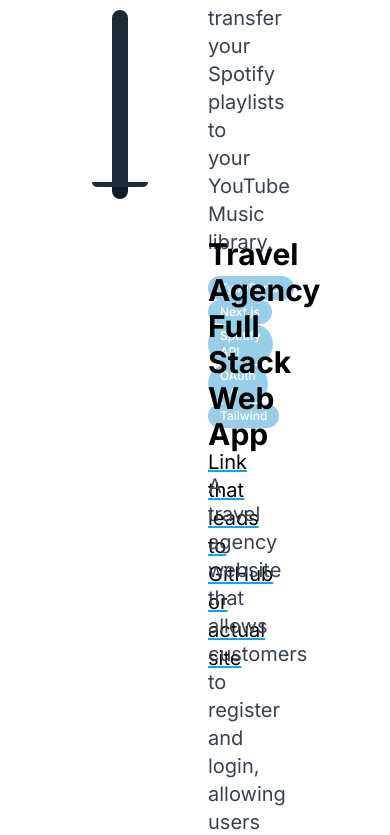
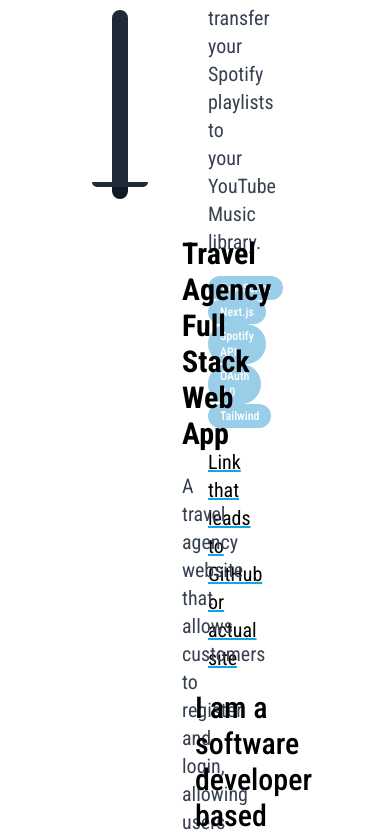
Before and after one commit to amka-tsendjargal/PersonalSiteV2, a Next.js app: page / in a window 390 px wide. Shown: the part 1162-1997 px from the top of the page. Built offline with nearby package versions, Linux system fonts and the light colour scheme.

Commit message:
changed font and added about me section

```diff
--- /dev/null
+++ b/app/AboutMe.jsx
@@ -0,0 +1,19 @@
+export default function AboutMe() {
+    return (
+        <div id="about" className="flex w-screen min-h-screen">
+            <div className="flex flex-row items-center w-full h-screen p-28">
+                <div className="w-1/2">
+                    <h1 className="text-6xl">About</h1>
+                    <h1 className="text-6xl">Me</h1>
+                </div>
+                <div className="flex flex-col w-1/2">
+                    <h1 className="text-3xl font-medium">I am a software developer based in</h1>
+                    <h1 className="text-3xl font-medium mb-4">Calgary, Alberta.</h1>
+                    <h1 className="text-2xl mb-4">My previous background is in Astrophysics from the University of Calgary, which is also where I was introduced to programming for the first time.</h1>
+                    <h1 className="text-2xl mb-4">Now I&apos;m enrolled in the Object-Oriented Software Development program at SAIT, currently looking for internship and junior roles. In my free time, I&apos;m either working on personal project or planning the next one.</h1>
+                    <h1 className="text-2xl mb-4">When I&apos;m not at the computer, I&apos;m usually playing volleyball or being a nuiscence to my dog.</h1>
+                </div>
+            </div>
+        </div>
+    )
+}
--- a/app/Navbar.jsx
+++ b/app/Navbar.jsx
@@ -17,7 +17,7 @@
                         <a href="#projects" className="block py-2 px-3 rounded hover:bg-gray-100 md:hover:bg-transparent md:border-0 md:p-0">Projects</a>
                         </li>
                         <li>
-                        <a href="#" className="block py-2 px-3 rounded hover:bg-gray-100 md:hover:bg-transparent md:border-0 md:p-0">About Me</a>
+                        <a href="#about" className="block py-2 px-3 rounded hover:bg-gray-100 md:hover:bg-transparent md:border-0 md:p-0">About Me</a>
                         </li>
                         <li>
                         <a href="#" className="block py-2 px-3 rounded hover:bg-gray-100 md:hover:bg-transparent md:border-0 md:p-0 ">Contact</a>
--- a/app/Project.jsx
+++ b/app/Project.jsx
@@ -5,10 +5,11 @@
     stack,
     description,
     demoImage = "https://flowbite.s3.amazonaws.com/docs/device-mockups/laptop-screen.png",
-    projectLink = "https://github.com/amka-tsendjargal?tab=repositories"
+    projectLink = "https://github.com/amka-tsendjargal?tab=repositories",
+    reverse = false
 }) {
     return (
-        <div className="flex items-center h-screen w-full p-28">
+        <div className={`flex items-center h-screen w-full p-28 ${reverse ? 'flex-row-reverse' : ''}`}>
             <div className="w-1/2">
                 <div className="relative mx-auto border-gray-800 bg-gray-800 border-[8px] rounded-t-xl h-[172px] max-w-[301px] md:h-[294px] md:max-w-[512px]">
                     <div className="rounded-lg overflow-hidden h-[156px] md:h-[278px] bg-white">
--- a/app/ProjectsSection.jsx
+++ b/app/ProjectsSection.jsx
@@ -10,7 +10,8 @@
             <Project title={"Travel Agency Full Stack Web App"}
                      stack={["C#", "ASP.NET Core", "MSSQL", "Bootstrap"]}
                      description={"A travel agency website that allows customers to register and login, allowing users to view products/packages offered by the agency as well as view their past purchases and transactions."}
-                     projectLink="https://github.com/amka-tsendjargal/Workshop5"/>
+                     projectLink="https://github.com/amka-tsendjargal/Workshop5"
+                     reverse={true}/>
         </div>
     )
 }
--- a/app/layout.js
+++ b/app/layout.js
@@ -1,9 +1,12 @@
-import { Inter } from 'next/font/google'
+import { Roboto_Condensed } from 'next/font/google'
 import './globals.css'
 import Script from 'next/script'
 import Head from 'next/head'
 
-const inter = Inter({ subsets: ['latin'] })
+const roboto_condensed = Roboto_Condensed({
+  subsets: ['latin'],
+  display: 'swap'
+})
 
 export const metadata = {
   title: 'Create Next App',
@@ -12,11 +15,11 @@
 
 export default function RootLayout({ children }) {
   return (
-    <html lang="en" className='scroll-smooth'>
+    <html lang="en" className={`scroll-smooth ${roboto_condensed.className}`}>
       <Head>
         <link href="https://cdnjs.cloudflare.com/ajax/libs/flowbite/2.2.0/flowbite.min.css" rel="stylesheet" />
       </Head>
-      <body className={inter.className}>
+      <body>
         {children}
         <Script strategy="beforeInteractive" src="https://cdnjs.cloudflare.com/ajax/libs/flowbite/2.2.0/flowbite.min.js"></Script>
       </body>
--- a/app/page.js
+++ b/app/page.js
@@ -2,6 +2,7 @@
 import Navbar from './Navbar'
 import Hero from './Hero'
 import ProjectsSection from './ProjectsSection'
+import AboutMe from './AboutMe'
 
 export default function Home() {
   return (
@@ -9,6 +10,7 @@
       <Navbar />
       <Hero />
       <ProjectsSection />
+      <AboutMe />
     </div>
   )
 }
--- a/tailwind.config.js
+++ b/tailwind.config.js
@@ -12,6 +12,9 @@
         'gradient-conic':
           'conic-gradient(from 180deg at 50% 50%, var(--tw-gradient-stops))',
       },
+      fontFamily: {
+        condensed: ['var(--font-roboto-condensed)']
+      }
     },
   },
   plugins: [],
```
